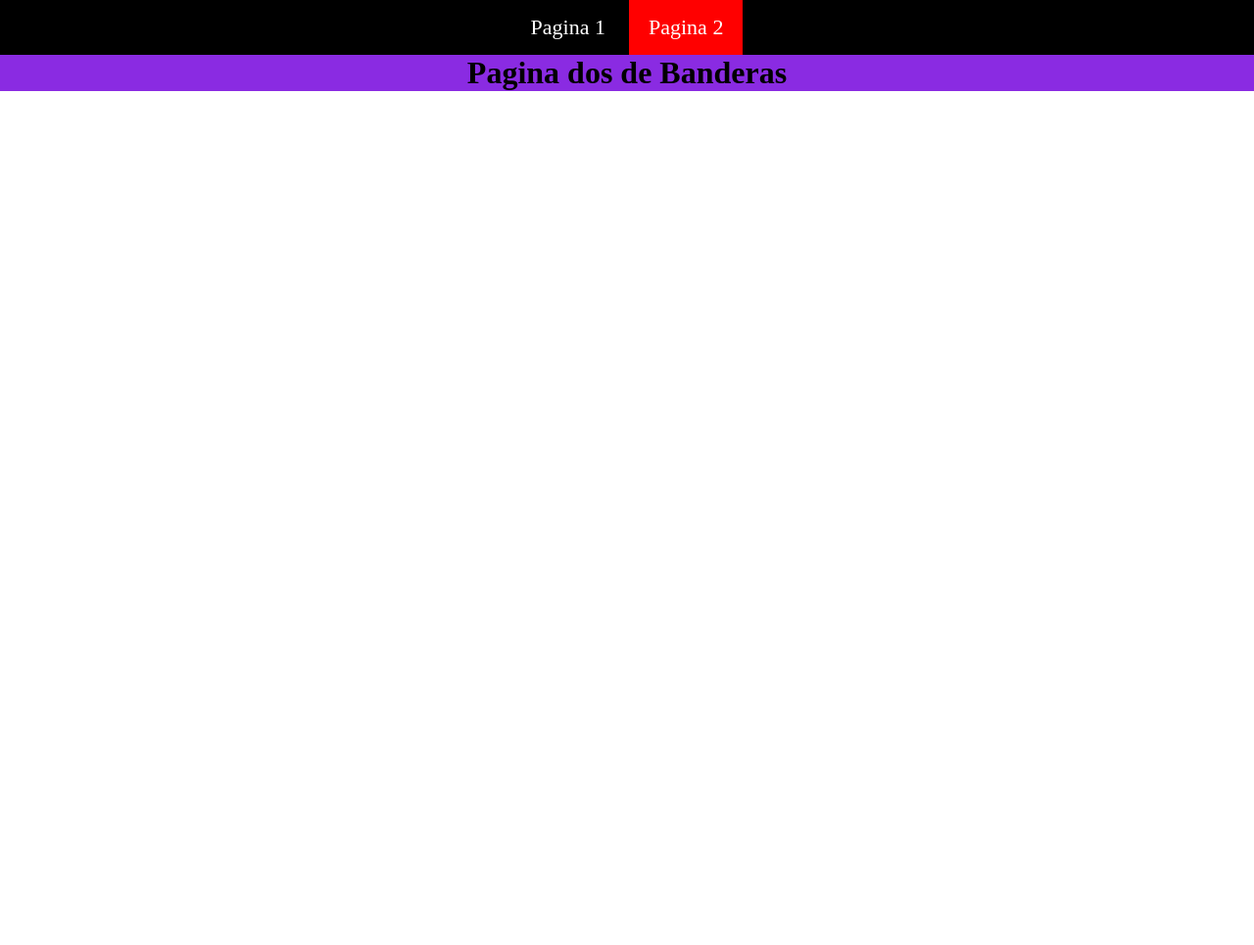
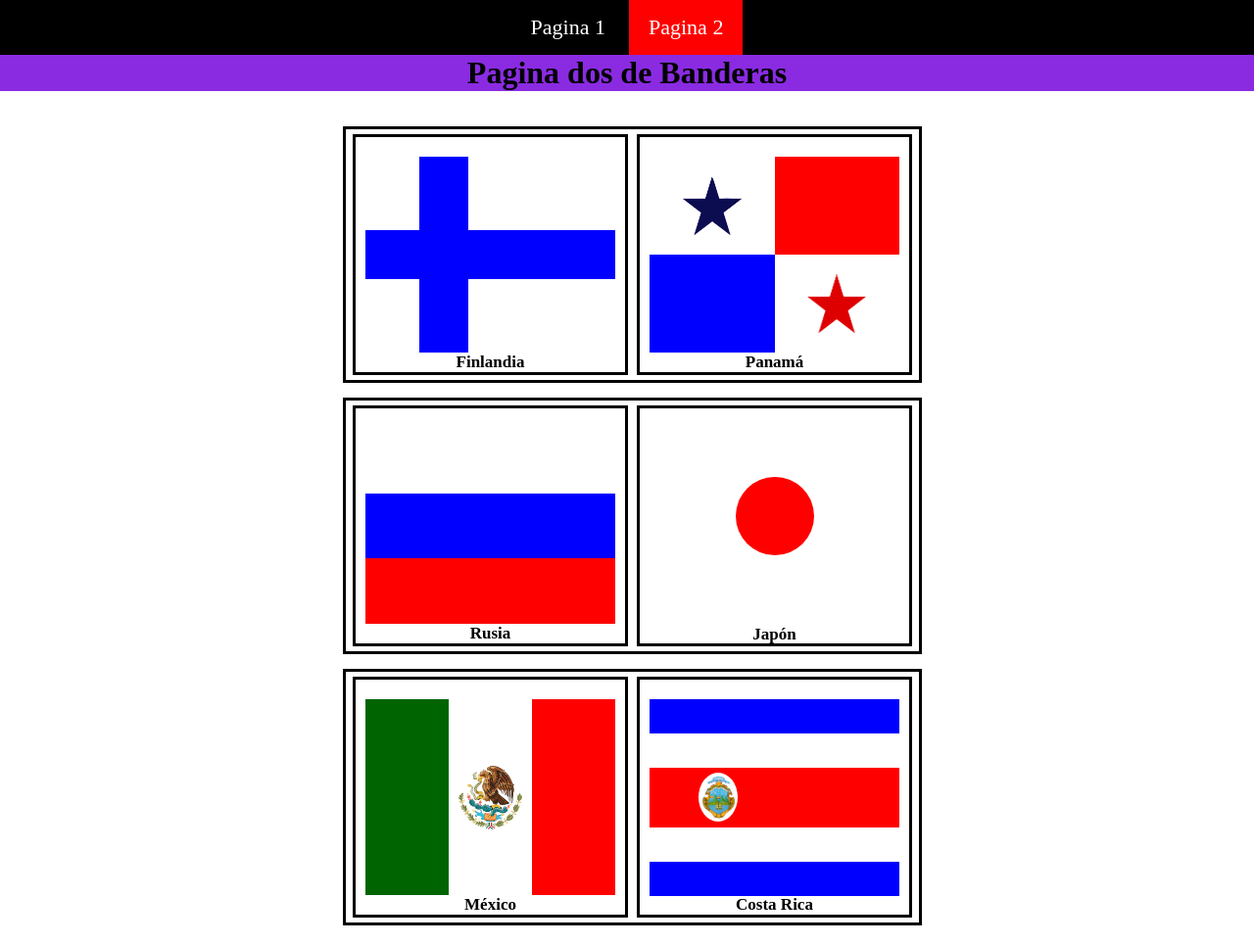
Before and after one commit to ERIKEXSON/-Maquetacion-Banderas-, a plain HTML site: page page/page2.html in a window 1280 px wide. Shown: the whole page at 98% size. Before the commit the page ends 800 px from the top, so only its background shows below. Drawn offline with Linux system fonts and the light colour scheme.

Commit message:
banderas terminadas

```diff
--- a/page/page2.html
+++ b/page/page2.html
@@ -19,62 +19,68 @@
                 <aside class="finlandia">
                     <aside>
                         <div></div>
-                        <article></article>
-                        <section></section>
                     </aside>
                     <article></article>
                     <aside>
                         <div></div>
-                        <article></article>
-                        <section></section>
                     </aside>
                 </aside>
+                <h1>Finlandia</h1>
             </article>
             <article>
                 <aside class="panama">
                     <div>
-                        <article></article>
+                        <footer>
+                            <img src="../assets/estrella_azul.png">
+                        </footer>
                         <article></article>
                     </div>
                     <div>
-                        <article></article>
-                        <article></article>
+                        <aside></aside>
+                        <nav>
+                            <img src="../assets/estrella_roja.png">
+                        </nav>
                     </div>
                 </aside>
+                <h1>Panamá</h1>
             </article>
         </nav>
         <nav>
             <article>
                 <aside class="rusia">
                     <article></article>
-                    <article></article>
-                    <article></article>
+                    <aside></aside>
+                    <nav></nav>
                 </aside>
+                <h1>Rusia</h1>
             </article>
             <article>
                 <aside class="japon">
                     <nav></nav>
                 </aside>
+                <h1>Japón</h1>
             </article>
         </nav>
         <nav>
             <article>
                 <aside class="mexico">
                     <aside></aside>
-                    <footer></footer>
-                    <aside></aside>
+                    <footer><img src="../assets/escudo_mexico.png"></footer>
+                    <article></article>
                 </aside>
+                <h1>México</h1>
             </article>
             <article>
                 <aside class="costarica">
                     <section></section>
-                    <section></section>
+                    <div></div>
                     <article>
-                        <div></div>
+                        <div><img src="../assets/escudo_costa_rica.gif"></div>
                     </article>
-                    <section></section>
+                    <div></div>
                     <section></section>
                 </aside>
+                <h1>Costa Rica</h1>
             </article>
         </nav>
     </main>
--- a/style/main2.css
+++ b/style/main2.css
@@ -25,3 +25,200 @@ h1{
     background-color: blueviolet;
     text-align: center;
 }
+.page2{
+    margin: 20px auto;
+    height: fit-content;
+    width: 600px;
+    padding-top: 1px;
+}
+.page2>nav{
+    width: 580px;
+    height: 255px;
+    margin: 15px 10px;
+    padding-left: 5px;
+    padding-top: 1px;
+    background-color: transparent;
+    border: solid;
+    border-color: black;
+}
+.page2>nav>article{
+    width: 275px;
+    height: 240px;
+    margin: 4px 5px 5px 0;
+    border: solid;
+    border-color: black;
+    background-color: transparent;
+    display: inline-block;
+    text-align: center;
+    vertical-align: top;
+}
+.page2>nav>article>.finlandia{
+    width: 255px;
+    height: 200px;
+    margin: 20px auto auto auto;
+}
+.page2>nav>article>.finlandia>aside{
+    width: 255px;
+    height: 75px;
+    background-color: white;
+}
+.page2>nav>article>.finlandia>aside>div{
+    width: 50px;
+    height: 75px;
+    background-color: blue;
+    margin: 0 150px 0 55px;
+}
+.page2>nav>article>.finlandia>article{
+    width: 255px;
+    height: 50px;
+    background-color: blue;
+}
+.page2>nav>article>.panama{
+    width: 255px;
+    height: 200px;
+    margin: 20px auto auto auto;
+}
+.page2>nav>article>.panama>div{
+    width: 255px;
+    height: 100px;
+}
+.page2>nav>article>.panama>div>footer{
+    width: 127.5px;
+    height: 100px;
+    background-color: white;
+    display: inline-block;
+    vertical-align: top;
+}
+.page2>nav>article>.panama>div>footer>img{
+    width: 60px;
+    height: 60px;
+    margin: 20px 33.75px;
+}
+.page2>nav>article>.panama>div>article{
+    width: 127.5px;
+    height: 100px;
+    background-color: red;
+    margin: 0 0 0 -4px;
+    display: inline-block;
+}
+.page2>nav>article>.panama>div>nav{
+    width: 127.5px;
+    height: 100px;
+    margin: 0 0 0 -4px;
+    background-color: white;
+    display: inline-block;
+    vertical-align: top;
+}
+.page2>nav>article>.panama>div>nav>img{
+    width: 60px;
+    height: 60px;
+    margin: 20px 33.75px;
+}
+.page2>nav>article>.panama>div>aside{
+    width: 127.5px;
+    height: 100px;
+    background-color: blue;
+    display: inline-block;
+}
+.page2>nav>article>.rusia{
+    width: 255px;
+    height: 200px;
+    margin: 20px auto auto auto;
+}
+.page2>nav>article>.rusia>article{
+    width: 255px;
+    height: 66.66px;
+    background-color: white;
+}
+.page2>nav>article>.rusia>aside{
+    width: 255px;
+    height: 66.66px;
+    background-color: blue;
+}
+.page2>nav>article>.rusia>nav{
+    width: 255px;
+    height: 66.66px;
+    background-color: red;
+}
+.page2>nav>article>.japon{
+    width: 255px;
+    height: 200px;
+    margin: 20px auto auto auto;
+    background-color: white;
+    padding-top: 1px;
+}
+.page2>nav>article>.japon>nav{
+    width: 80px;
+    height: 80px;
+    margin: 49px auto;
+    border-radius: 50%;
+    background-color: red;
+}
+.page2>nav>article>.mexico{
+    width: 255px;
+    height: 200px;
+    margin: 20px auto auto auto;
+}
+.page2>nav>article>.mexico>aside{
+    width: 85px;
+    height: 200px;
+    background-color: darkgreen;
+    display: inline-block;
+}
+.page2>nav>article>.mexico>footer{
+    width: 85px;
+    height: 200px;
+    margin: 0 0 0 -4px;
+    background-color: white;
+    display: inline-block;
+}
+.page2>nav>article>.mexico>footer>img{
+    width: 65px;
+    height: 65px;
+    margin: 67.5px auto;
+}
+.page2>nav>article>.mexico>article{
+    width: 85px;
+    height: 200px;
+    margin: 0 0 0 -4px;
+    background-color: red;
+    display: inline-block;
+}
+.page2>nav>article>.costarica{
+    width: 255px;
+    height: 200px;
+    margin: 20px auto auto auto;
+}
+.page2>nav>article>.costarica>section{
+    width: 255px;
+    height: 35px;
+    background-color: blue;
+}
+.page2>nav>article>.costarica>div{
+    width: 255px;
+    height: 35px;
+    background-color: white;
+}
+.page2>nav>article>.costarica>article{
+    width: 255px;
+    height: 60px;
+    background-color: red;
+    padding-top: 1px;
+}
+.page2>nav>article>.costarica>article>div{
+    width: 40px;
+    height: 50px;
+    margin: 4px 155px 5px 50px;
+    background-color: white;
+    border-radius: 50%;
+}
+.page2>nav>article>.costarica>article>div>img{
+    width: 35px;
+    height: 44px;
+    margin: 3px auto;
+}
+.page2>nav>article>h1{
+    text-align: center;
+    font-size: 17px;
+    background-color: transparent;
+}
```
Also changed, not shown: 1 other file.
